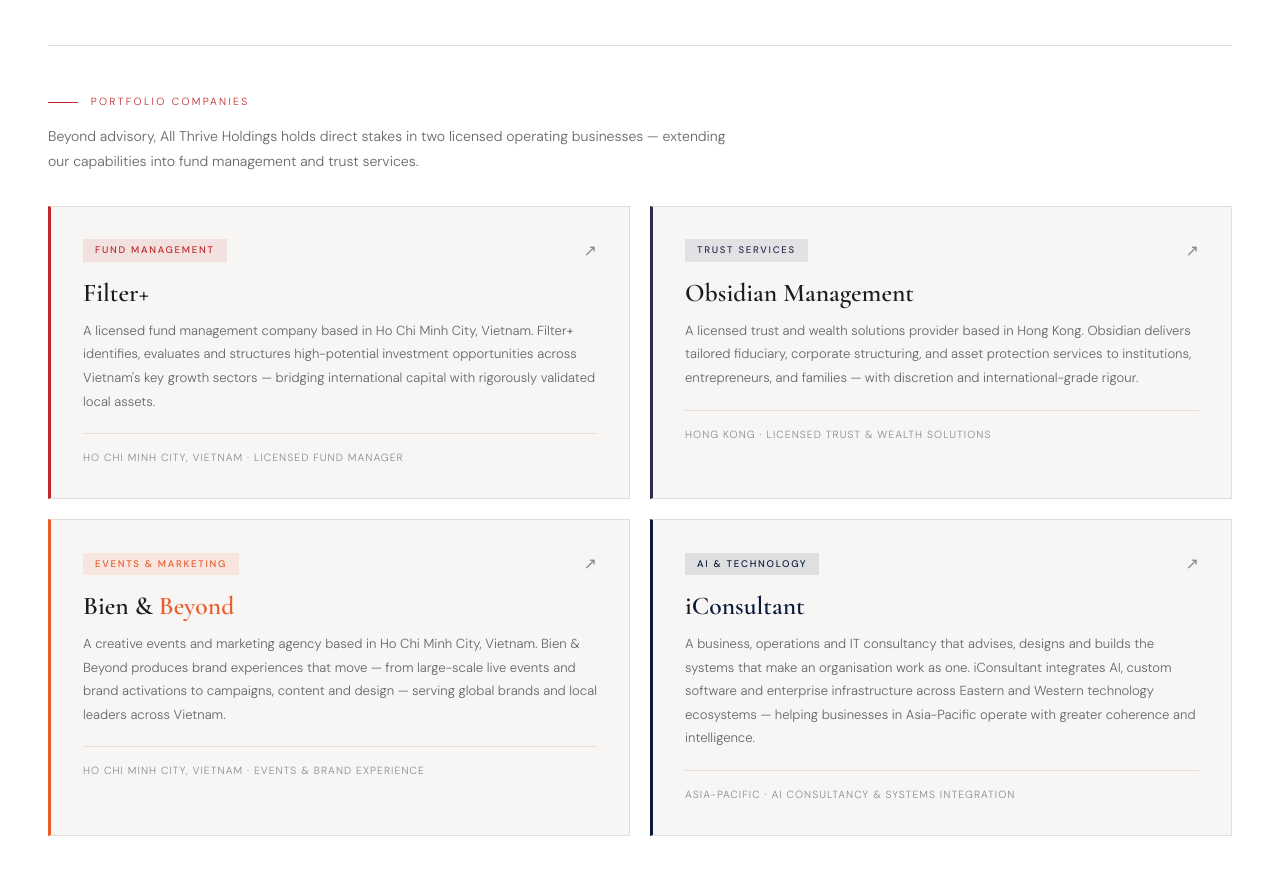
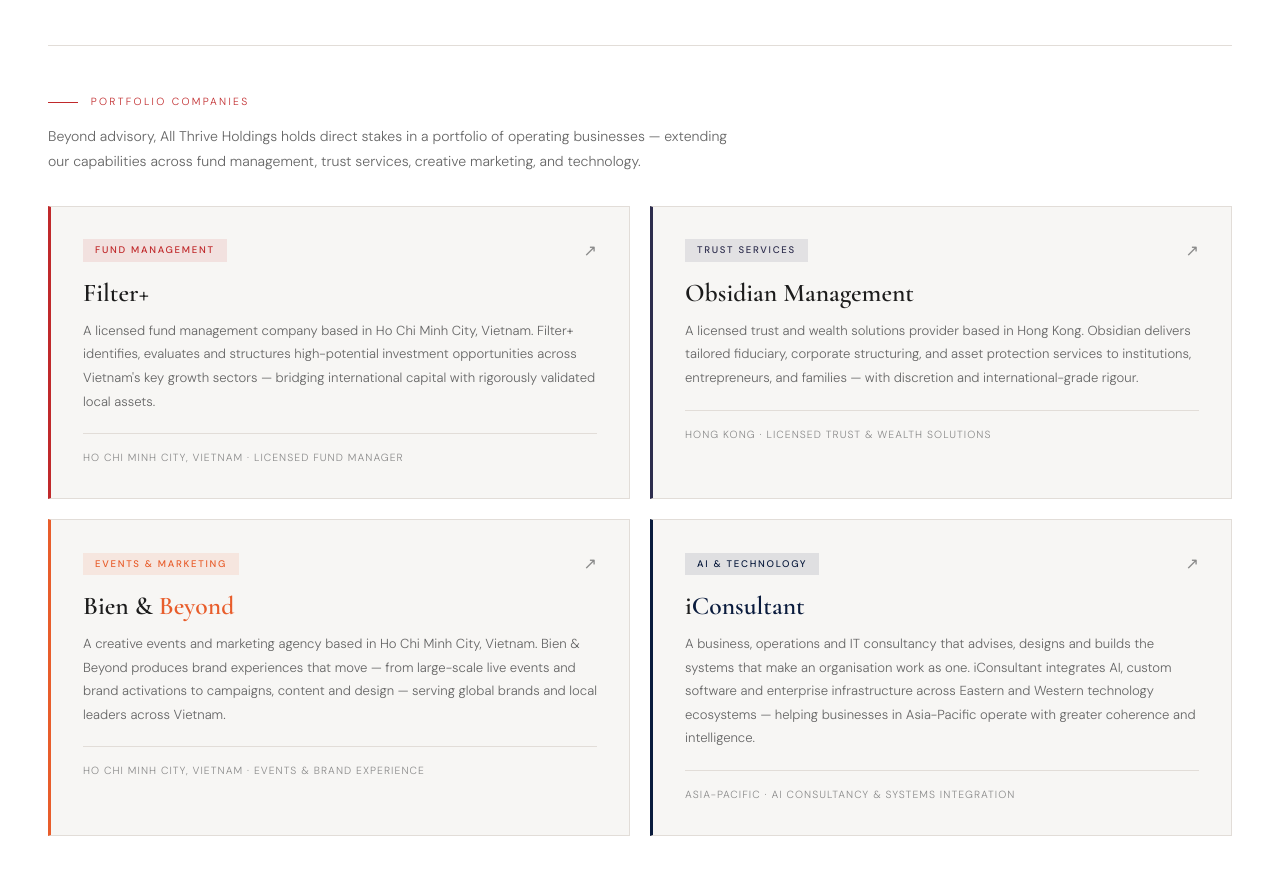
Before and after one commit to allthrive5/allthrive5, a plain HTML site: page index.html in a window 1280 px wide. Shown: the part 2654-3528 px from the top of the page. Drawn offline with nearby package versions, Linux system fonts and the light colour scheme.

Commit message:
fix: Update portfolio section description to reflect all 4 companies

```diff
--- a/index.html
+++ b/index.html
@@ -814,7 +814,7 @@
     <div class="portfolio-label">
       <span class="label-line"></span>Portfolio Companies
     </div>
-    <p class="portfolio-intro">Beyond advisory, All Thrive Holdings holds direct stakes in two licensed operating businesses — extending our capabilities into fund management and trust services.</p>
+    <p class="portfolio-intro">Beyond advisory, All Thrive Holdings holds direct stakes in a portfolio of operating businesses — extending our capabilities across fund management, trust services, creative marketing, and technology.</p>
     <div class="portfolio-grid">
       <a href="filterplus.html" target="_blank" rel="noopener noreferrer" class="portfolio-card portfolio-card--fund">
         <div class="portfolio-card-header">
```
